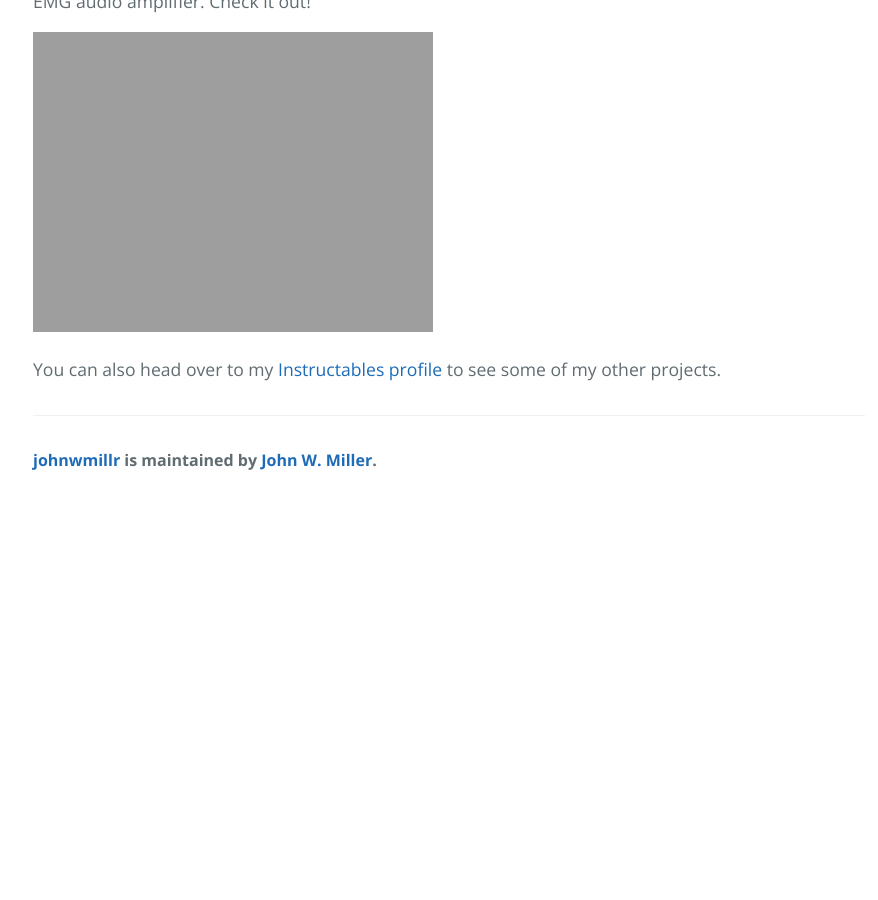
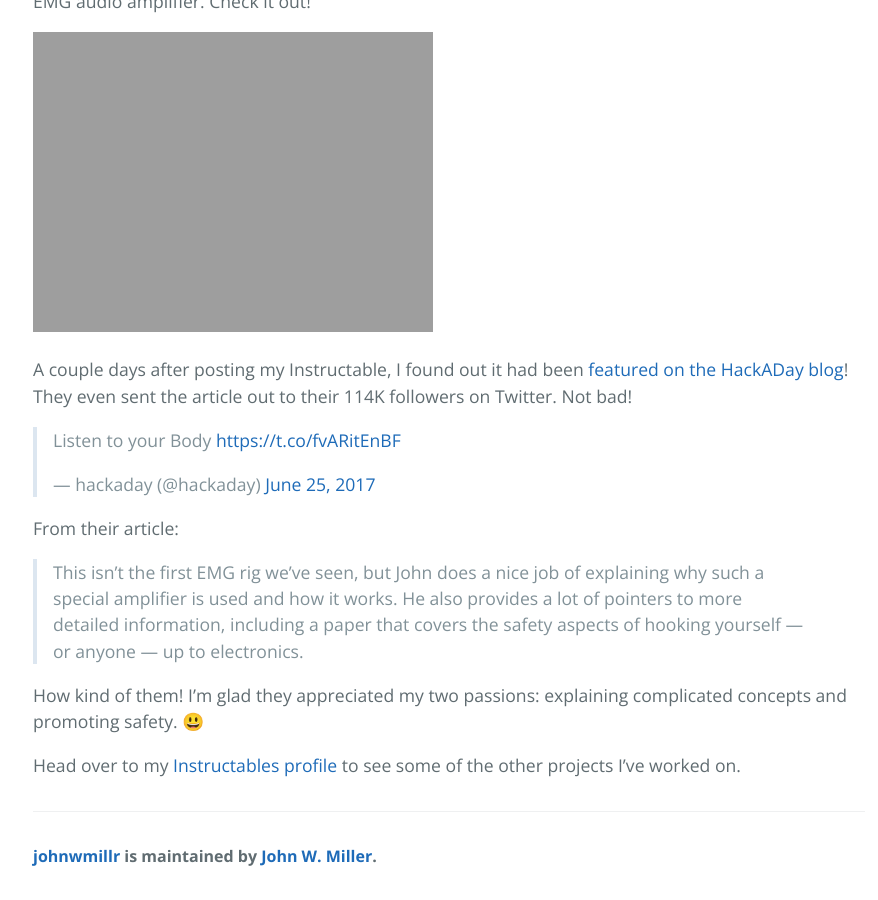
Before and after one commit to johnwmillr/johnwmillr.github.io, a Jekyll site: the page built from _posts/2017-07-01-emg-audio-amplifier.markdown, in a window 1280 px wide and 900 px high, scrolled down 585 px. Shown: the whole window, without its empty margins (191-1069 px from the left). Built offline with Jekyll 4.4.1, drawn with Linux system fonts in a browser that asks for light colours; emoji names are drawn with the system emoji font; comment, search, counter and statistics services are not loaded; before the commit the page ends 1089 px from its top, so only the background shows below that.

Commit message:
Update EMG post. Also add emojis

```diff
--- a/Gemfile
+++ b/Gemfile
@@ -5,3 +5,4 @@ gem 'jekyll'
 gem 'jekyll-paginate'
 gem 'kramdown'
 gem 'pygments.rb'
+gem 'jemoji'
--- a/_config.yml
+++ b/_config.yml
@@ -12,6 +12,7 @@ author:
 # Gems
 plugins:
   - jekyll-paginate
+  - jemoji
 
 # Others
 markdown: kramdown
--- a/_posts/2017-07-01-emg-audio-amplifier.markdown
+++ b/_posts/2017-07-01-emg-audio-amplifier.markdown
@@ -10,4 +10,14 @@ I recently published [my 5<sup>th</sup> post](http://www.instructables.com/id/Bu
 
 [![EMG audio amplifier]({{site.url}}/assets/EMG_Cover-01.png)](http://www.instructables.com/id/Build-a-Muscle-Audio-Amplifier-Electromyography/)
 
-You can also head over to my [Instructables profile](https://www.instructables.com/member/johnwmillr/) to see some of my other projects.
+A couple days after posting my Instructable, I found out it had been [featured on the HackADay blog](https://hackaday.com/2017/06/24/listen-to-your-body/)! They even sent the article out to their 114K followers on Twitter. Not bad!
+
+<blockquote class="twitter-tweet tw-align-center" data-lang="en"><p lang="en" dir="ltr">Listen to your Body <a href="https://t.co/fvARitEnBF">https://t.co/fvARitEnBF</a></p>&mdash; hackaday (@hackaday) <a href="https://twitter.com/hackaday/status/878840280711081984">June 25, 2017</a></blockquote>
+<script async src="//platform.twitter.com/widgets.js" charset="utf-8"></script>
+
+From their article:
+> This isn’t the first EMG rig we’ve seen, but John does a nice job of explaining why such a special amplifier is used and how it works. He also provides a lot of pointers to more detailed information, including a paper that covers the safety aspects of hooking yourself — or anyone — up to electronics.
+
+How kind of them! I'm glad they appreciated my two passions: explaining complicated concepts and promoting safety. :smiley:
+
+Head over to my [Instructables profile](https://www.instructables.com/member/johnwmillr/) to see some of the other projects I've worked on.
```
Also changed, not shown: Gemfile.lock, 3 other files.
